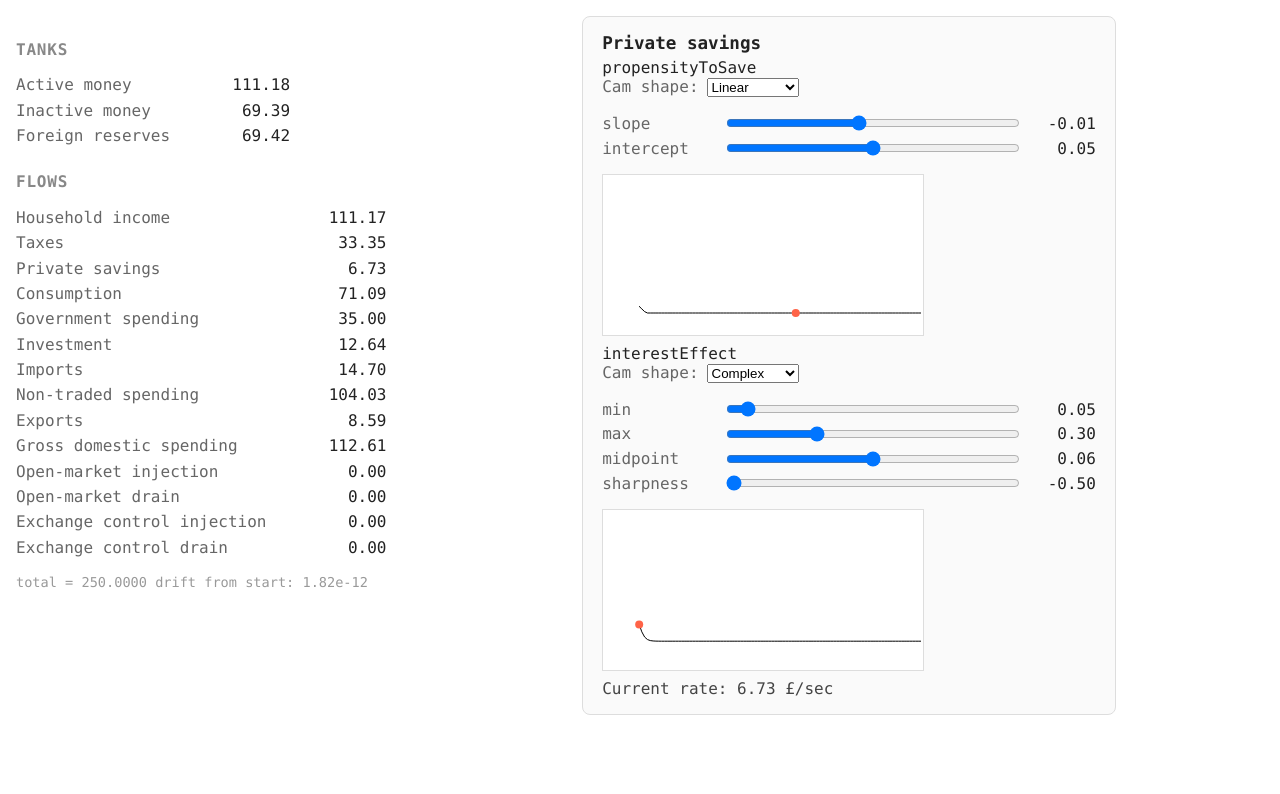
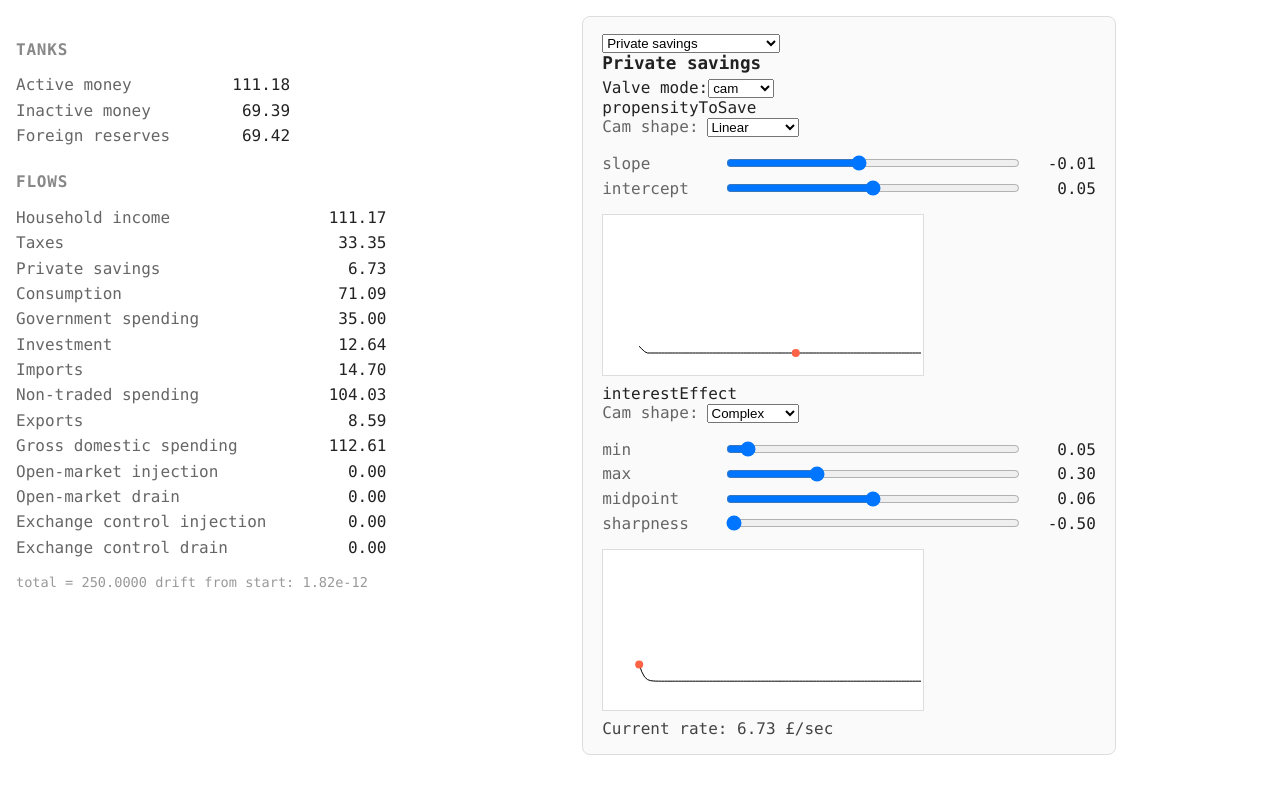
Before and after one commit to pesda-joe/moniac, a plain HTML site: page index.html in a window 1280 px wide. Drawn offline with Linux system fonts and the light colour scheme.

Commit message:
drop-downs to switch inspectors

```diff
--- a/index.html
+++ b/index.html
@@ -15,7 +15,8 @@
       <p id="conservation"></p>
     </section>
     <section id="inspector">
-      <!-- view.js mounts the inspector panel here -->
+      <select id="flow-select"></select>
+      <div id="inspector-content"></div>
     </section>
   </div>
   <script src="./main.js"></script>
--- a/view.js
+++ b/view.js
@@ -167,6 +167,95 @@ function mountCam(container, cam, camName) {
 }
 
 
+// One-slider mode panels (rate, fraction). Built once and toggled by display
+// so the user's last position is preserved when they switch modes back.
+
+function mountRatePanel(container, flow) {
+  const panel = document.createElement("div");
+  panel.className = "mode-panel rate-panel";
+
+  const row = document.createElement("div");
+  row.className = "param-row";
+
+  const label = document.createElement("label");
+  label.textContent = "rate (£/sec)";
+
+  const slider = document.createElement("input");
+  slider.type  = "range";
+  slider.min   = 0;
+  slider.max   = 200;
+  slider.step  = 0.5;
+  slider.value = flow.valve.rate;
+
+  const display = document.createElement("span");
+  display.className = "value";
+  display.textContent = (+flow.valve.rate).toFixed(2);
+
+  slider.addEventListener("input", (e) => {
+    const v = parseFloat(e.target.value);
+    flow.valve.rate = v;
+    display.textContent = v.toFixed(2);
+  });
+
+  row.appendChild(label);
+  row.appendChild(slider);
+  row.appendChild(display);
+  panel.appendChild(row);
+  container.appendChild(panel);
+  return panel;
+}
+
+function mountFractionPanel(container, flow) {
+  const panel = document.createElement("div");
+  panel.className = "mode-panel fraction-panel";
+
+  const row = document.createElement("div");
+  row.className = "param-row";
+
+  const label = document.createElement("label");
+  label.textContent = "fraction";
+
+  const slider = document.createElement("input");
+  slider.type  = "range";
+  slider.min   = 0;
+  slider.max   = 1;
+  slider.step  = 0.005;
+  slider.value = flow.valve.fraction;
+
+  const display = document.createElement("span");
+  display.className = "value";
+  display.textContent = (+flow.valve.fraction).toFixed(2);
+
+  slider.addEventListener("input", (e) => {
+    const v = parseFloat(e.target.value);
+    flow.valve.fraction = v;
+    display.textContent = v.toFixed(2);
+  });
+
+  row.appendChild(label);
+  row.appendChild(slider);
+  row.appendChild(display);
+  panel.appendChild(row);
+  container.appendChild(panel);
+  return panel;
+}
+
+function mountCamPanel(container, flow) {
+  const panel = document.createElement("div");
+  panel.className = "mode-panel cam-mode-panel";
+
+  const updaters = [];
+  for (const [camName, cam] of Object.entries(flow.valve.cams)) {
+    const camPanel = document.createElement("div");
+    camPanel.className = "cam-panel";
+    panel.appendChild(camPanel);
+    updaters.push(mountCam(camPanel, cam, camName));
+  }
+
+  container.appendChild(panel);
+  return { panel, updaters };
+}
+
 function mountInspector(container, flow) {
   // --- Header + description -----------------------------------------------
   const header = document.createElement("div");
@@ -181,19 +270,55 @@ function mountInspector(container, flow) {
     container.appendChild(describe);
   }
 
-  // --- Cam editors (one per entry in flow.valve.cams) ---------------------
-  const updaters = [];
-  if (flow.valve?.mode === "cam") {
-    for (const [camName, cam] of Object.entries(flow.valve.cams)) {
-      const camPanel = document.createElement("div");
-      camPanel.className = "cam-panel";
-      container.appendChild(camPanel);
-      updaters.push(mountCam(camPanel, cam, camName));
+  let updaters = [];
+
+  if (flow.valve) {
+    // --- Mode dropdown ----------------------------------------------------
+    const modeRow = document.createElement("div");
+    modeRow.className = "mode-row";
+
+    const modeLabel = document.createElement("label");
+    modeLabel.textContent = "Valve mode:";
+
+    const modeSelect = document.createElement("select");
+    for (const mode of ["rate", "fraction", "cam"]) {
+      const opt = document.createElement("option");
+      opt.value = mode;
+      opt.textContent = mode;
+      if (mode === flow.valve.mode) opt.selected = true;
+      modeSelect.appendChild(opt);
     }
+    modeRow.appendChild(modeLabel);
+    modeRow.appendChild(modeSelect);
+    container.appendChild(modeRow);
+
+    // --- All three mode panels (built up front, toggled by display) -------
+    const ratePanel     = mountRatePanel(container, flow);
+    const fractionPanel = mountFractionPanel(container, flow);
+    const camResult     = mountCamPanel(container, flow);
+    updaters = camResult.updaters;
+
+    const panels = {
+      rate:     ratePanel,
+      fraction: fractionPanel,
+      cam:      camResult.panel,
+    };
+
+    function showMode(mode) {
+      for (const [m, p] of Object.entries(panels)) {
+        p.style.display = m === mode ? "" : "none";
+      }
+    }
+    showMode(flow.valve.mode);
+
+    modeSelect.addEventListener("change", () => {
+      flow.valve.mode = modeSelect.value;
+      showMode(modeSelect.value);
+    });
   } else {
     const note = document.createElement("div");
     note.className = "panel-note";
-    note.textContent = `Mode: ${flow.valve?.mode ?? "derived"} — no cam controls.`;
+    note.textContent = "Derived flow — no valve controls.";
     container.appendChild(note);
   }
 
@@ -203,16 +328,27 @@ function mountInspector(container, flow) {
   container.appendChild(readout);
 
   return function updateInspector() {
-    updaters.forEach(u => u());
+    updaters.forEach((u) => u());
     readout.textContent = `Current rate: ${(flow.value ?? 0).toFixed(2)} £/sec`;
   };
 }
 
-const updateInspector = mountInspector(
-  document.getElementById("inspector"),
-  flows.savings
-);
+function switchInspector(flow) {
+  inspectorEl.innerHTML = "";
+  updateInspector = mountInspector(inspectorEl, flow);
+}
 
+const inspectorEl = document.getElementById("inspector-content");
+let updateInspector = mountInspector(inspectorEl, flows.savings);
+const flowSelect = document.getElementById("flow-select");
+for (const [id, flow] of Object.entries(flows)) {
+  const opt = document.createElement("option");
+  opt.value = id;
+  opt.textContent = flow.name;
+  flowSelect.appendChild(opt);
+}
+flowSelect.value = "savings";
+flowSelect.addEventListener("change", () => switchInspector(flows[flowSelect.value]));
 
 // ============================================================
 // Per-frame update + animation loop
```
